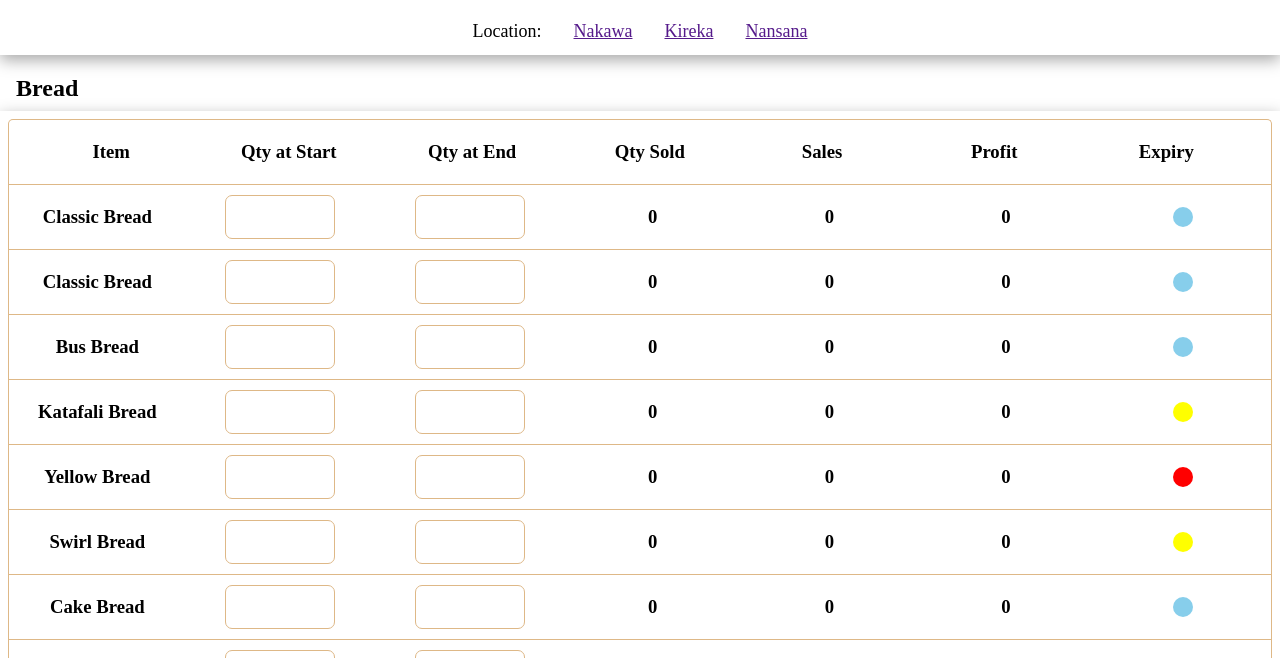
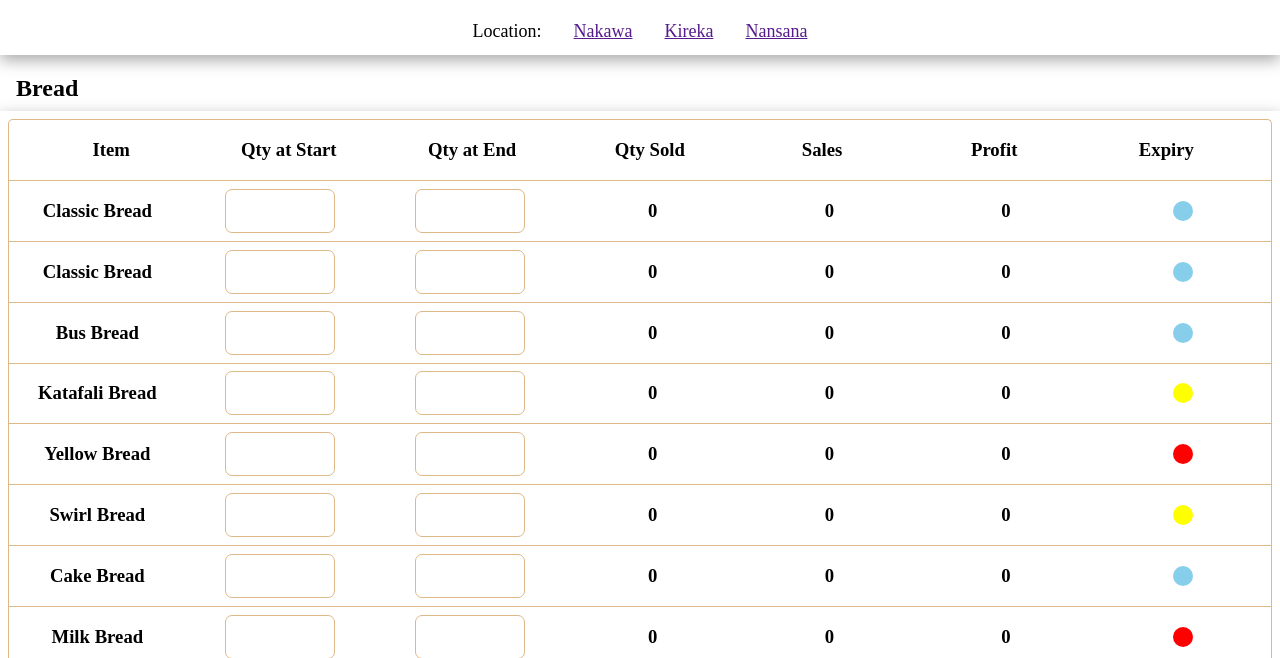
Before and after one commit to Clancy-dev/Ntake-Depot-Management-System, a plain HTML site: page index.html in a window 1280 px wide. Shown: the part 132-790 px from the top of the page. Drawn offline with Linux system fonts and the light colour scheme; a web font is replaced by a local one.

Commit message:
my second commit

```diff
--- a/app.js
+++ b/app.js
@@ -53,7 +53,7 @@ function calculateDifference() {
 
         // Check if the difference is negative
         if (difference < 0) {
-            alert("Input 2 cannot be greater than Input 1. Please enter valid numbers.");
+            alert("Quantity at the end of the day cannot be greater than Quantity at the beginning of the day. Unless if you Restocked. Declare it accordingly");
             input2.value = ''; // Clear Input 2
             result.textContent = 0;
             price.textContent = 0;
--- a/partials/_section-one.scss
+++ b/partials/_section-one.scss
@@ -10,7 +10,7 @@
 
     .table{
         width: 100%;
-        min-height: 7vh;
+        height: 60.83px;
         display: flex;
         align-items: center;
         justify-content: center;
@@ -179,7 +179,7 @@
 
     .table-5{
         width: 100%;
-        min-height: 7vh;
+        height: 60.83px;
         display: flex;
         align-items: center;
         padding: 0 1rem;
```
Also changed, not shown: style.css.
